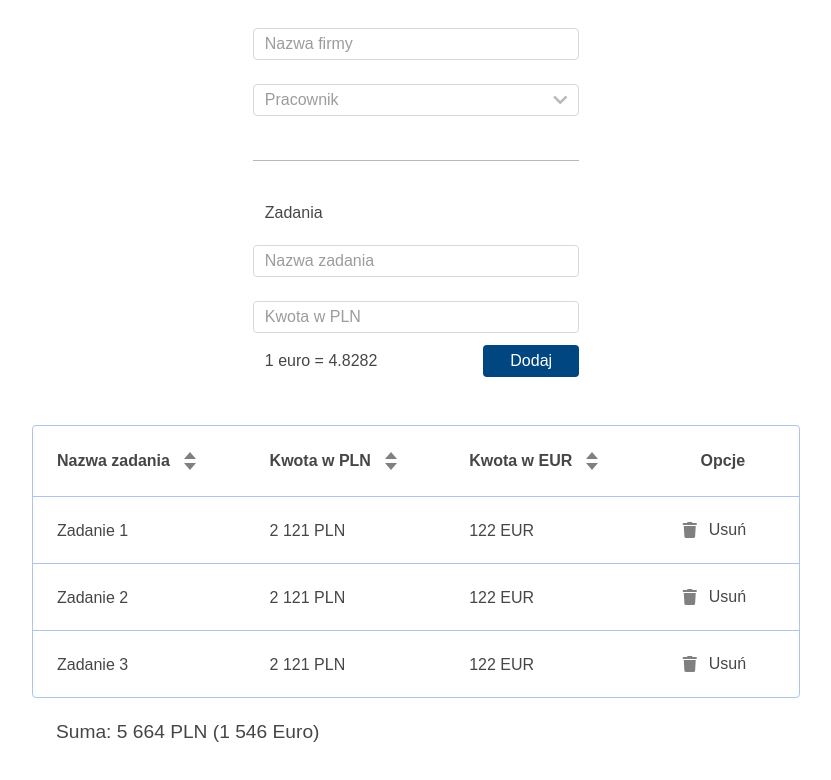
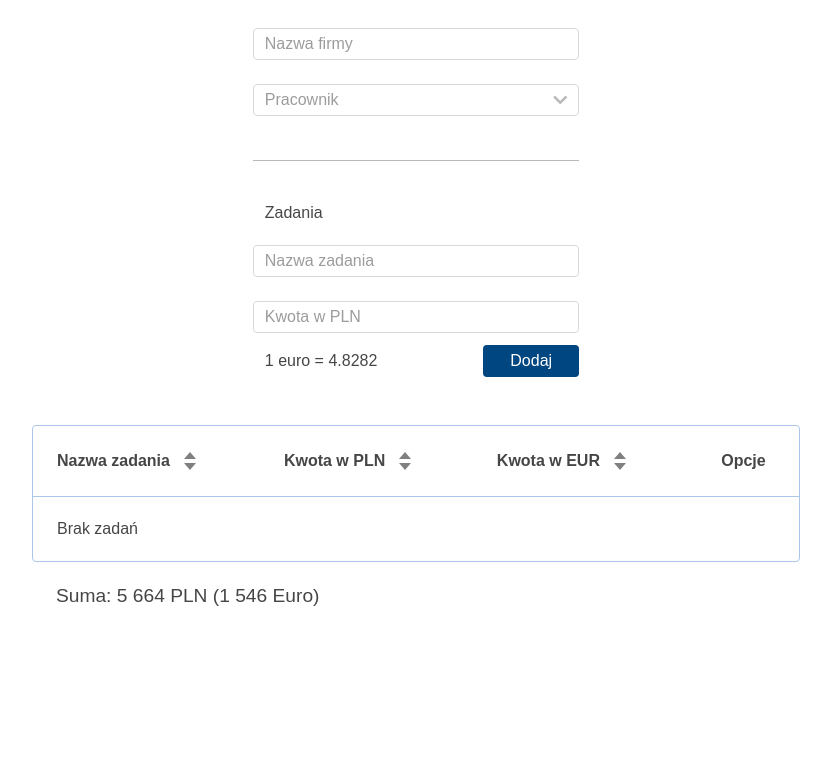
Before and after one commit to kepler003/tasks, a website built with webpack: page public/index.html in a window 1280 px wide. Shown: the whole page, without its empty margins (224-1055 px from the left). Built offline with nearby package versions, Linux system fonts and the light colour scheme.

Commit message:
Move templates away from html file

```diff
--- a/public/index.html
+++ b/public/index.html
@@ -18,36 +18,12 @@
           <div class="input__box">
             <input class="input">
             <label class="input__label">Nazwa firmy</label>
-            <!-- <span class="input__error">Błąd</span> -->
           </div>
 
           <div class="input__box">
             <input class="input select" readonly>
             <label class="input__label">Pracownik</label>
             <i class="fas fa-chevron-down input__icon"></i>
-            <!-- <div class="select__box">
-              <div class="select__header">
-                <div class="input__box input__box--no-margin">
-                  <input class="input--search input--gray" placeholder="Szukaj">
-                  <i class="fas fa-search input__icon"></i>
-                </div>
-              </div>
-              <ul class="select__list">
-                <li class="select__list-item">
-                  <div class="user-card">
-                    <img src="" alt="User avatar" class="user-card__avatar">
-                    <p class="user-card__name">Adam Nowak</p>
-                  </div>
-                </li>
-                <li class="select__list-item">
-                  <div class="user-card user-card--isChosen">
-                    <img src="" alt="User avatar" class="user-card__avatar">
-                    <p class="user-card__name">Adam Nowak</p>
-                    <i class="fas fa-check user-card__icon"></i>
-                  </div>
-                </li>
-              </ul>
-            </div> -->
           </div>
 
         </form>
@@ -121,34 +97,7 @@
 
         <tbody>
           <tr class="tasks__row">
-            <th scope="row" class="tasks__th tasks__cell">Zadanie 1</th>
-            <td class="tasks__cell">2 121 PLN</td>
-            <td class="tasks__cell">122 EUR</td>
-            <td class="tasks__cell">
-              <button class="tasks__button button--transparent">
-                <i class="fas fa-trash button__icon button__icon--left"></i> Usuń
-              </button>
-            </td>
-          </tr>
-          <tr class="tasks__row">
-            <th scope="row" class="tasks__th tasks__cell">Zadanie 2</th>
-            <td class="tasks__cell">2 121 PLN</td>
-            <td class="tasks__cell">122 EUR</td>
-            <td class="tasks__cell">
-              <button class="tasks__button button--transparent">
-                <i class="fas fa-trash button__icon button__icon--left"></i> Usuń
-              </button>
-            </td>
-          </tr>
-          <tr class="tasks__row">
-            <th scope="row" class="tasks__th tasks__cell  tasks__cell--no-border">Zadanie 3</th>
-            <td class="tasks__cell tasks__cell--no-border">2 121 PLN</td>
-            <td class="tasks__cell tasks__cell--no-border">122 EUR</td>
-            <td class="tasks__cell tasks__cell--no-border">
-              <button class="tasks__button button--transparent">
-                <i class="fas fa-trash button__icon button__icon--left"></i> Usuń
-              </button>
-            </td>
+            <td class="tasks__cell tasks__cell--no-border">Brak zadań</td>
           </tr>
         </tbody>
 
```
Also changed, not shown: 1 other file.
